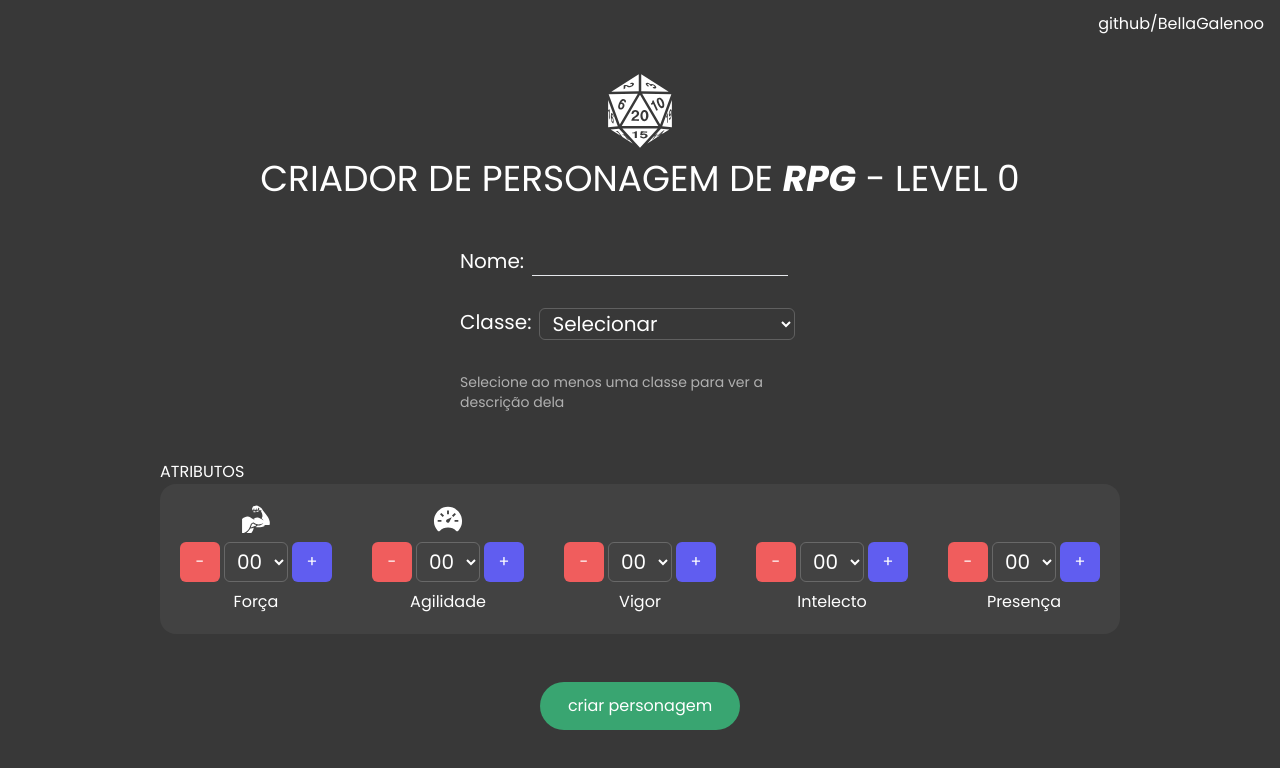
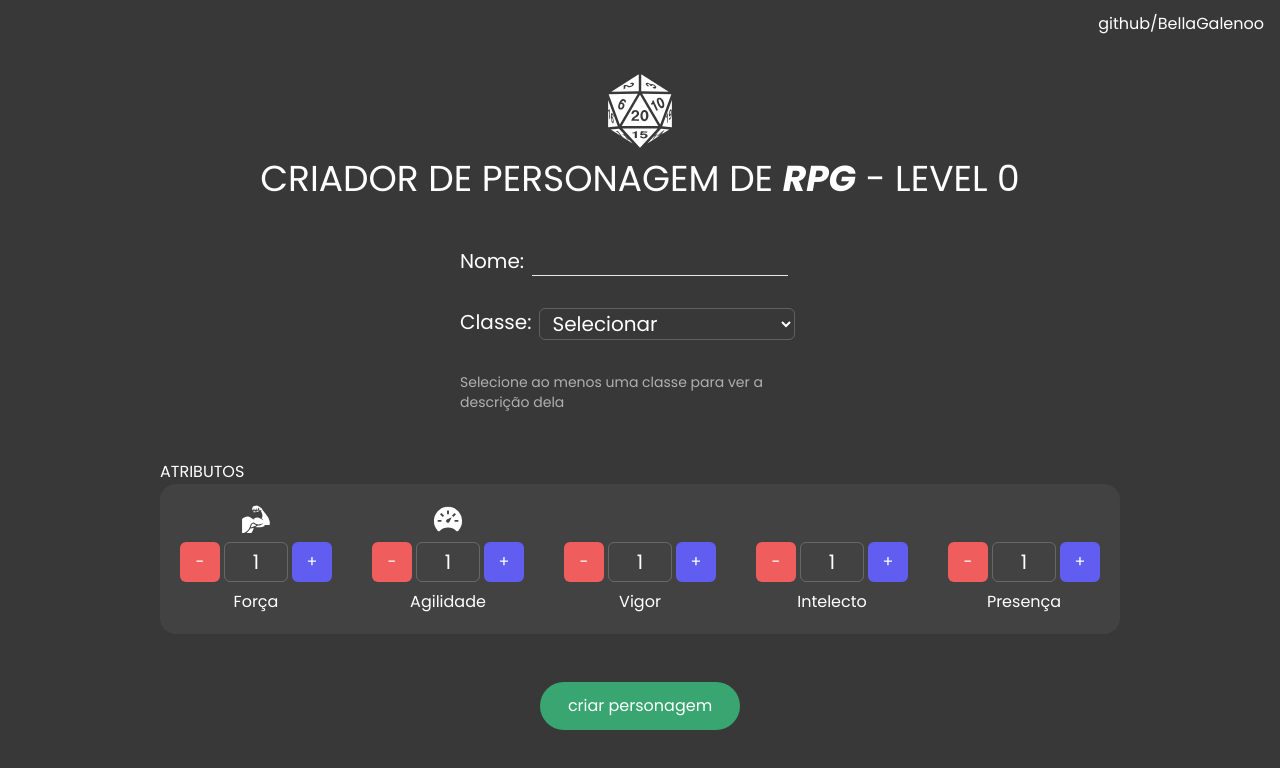
Before and after one commit to BellaGalenoo/rpg-react, a Next.js app: page / in a window 1280 px wide. Shown: the top 768 px of the page. Built offline with nearby package versions, Linux system fonts and the light colour scheme; some icons are missing.

Commit message:
using useState

```diff
--- a/src/components/AttributeCounter/index.jsx
+++ b/src/components/AttributeCounter/index.jsx
@@ -1,17 +1,21 @@
+import { useState } from "react"
+
 export default function AttributeCounter({ attribute }) {
+  //contador funcionando
+  const [attributeValue, setAttributeValue] = useState(1)
 
+
+  console.log(attributeValue)
   return (
-    <section className="flex flex-col items-center gap-2 ">
+    <section className="flex flex-col items-center gap-2" title={attribute.description}>
       <attribute.Icon size={30} />
       <div className="flex gap-1 items-center ">
-        <button className="bg-[#F05D5D] w-10 h-10 rounded-md hover:bg-[#da4848] active:bg-[#da4848] focus:outline-none focus:ring focus:ring-[#ff9393] ">-</button>
-        <select name="numero" id="numero" className="bg-transparent h-10 px-2 text-xl  border border-opacity-20 border-white rounded-md ">
-          <option value="0">00</option>
-          <option value="1">1</option>
-          <option value="2">2</option>
-          <option value="3">3</option>
-        </select>
-        <button className="bg-[#605DF0] w-10 h-10 rounded-md hover:bg-[#5351d1] active:bg-[#5351d1] focus:outline-none focus:ring focus:ring-[#8583ff]">+</button>
+        <button onClick={() => setAttributeValue(attributeValue - 1)} className="bg-[#F05D5D] w-10 h-10 rounded-md hover:bg-[#da4848] active:bg-[#da4848] focus:outline-none focus:ring focus:ring-[#ff9393]">-</button>
+        <input
+          value={attributeValue}
+          placeholder="00"
+          className="bg-transparent h-10 px-2 text-xl text-center border border-opacity-20 border-white rounded-md w-16" />
+        <button onClick={() => setAttributeValue(attributeValue + 1)} className="bg-[#605DF0] w-10 h-10 rounded-md hover:bg-[#5351d1] active:bg-[#5351d1] focus:outline-none focus:ring focus:ring-[#8583ff]">+</button>
       </div >
       <p>
         {attribute.name}
--- a/src/pages/index.js
+++ b/src/pages/index.js
@@ -1,9 +1,10 @@
 import { GiDiceTwentyFacesTwenty, GiBiceps } from "react-icons/gi"
 import { IoSpeedometerSharp } from "react-icons/io5"
-import { FaShieldHalved, FaBrain, FaMasksTheater, FaGithub} from "react-icons/fa6"
+import { FaShieldHalved, FaBrain, FaMasksTheater, FaGithub } from "react-icons/fa6"
 import AttributeCounter from "@/components/AttributeCounter";
 
 export default function Home() {
+
   const attributes = [
     {
       id: 1,
@@ -46,14 +47,10 @@ export default function Home() {
 
   return (
     <main className="bg-[#383838] w-screen h-screen gap-12 text-white flex flex-col items-center justify-center ">
-
       <div className="absolute right-4 top-3 flex gap-2">
-        <FaGithub size={25}/>
-        <p><a href="https://github.com/BellaGalenoo">github/BellaGalenoo</a></p>
+        <FaGithub size={25} />
+        <p><a href="https://github.com/BellaGalenoo" target="_blank ">github/BellaGalenoo</a></p>
       </div>
-
-
-
       <div className="flex flex-col items-center gap-2">
         <GiDiceTwentyFacesTwenty size={80} />
         <h1 className="text-4xl">CRIADOR DE PERSONAGEM DE <i><strong> RPG</strong></i> - LEVEL 0</h1>
@@ -87,9 +84,6 @@ export default function Home() {
         </div>
       </div>
       <button className="bg-[#39A571] px-7 py-3 rounded-3xl">criar personagem</button>
-
-
-
     </main>
   )
 }
```
